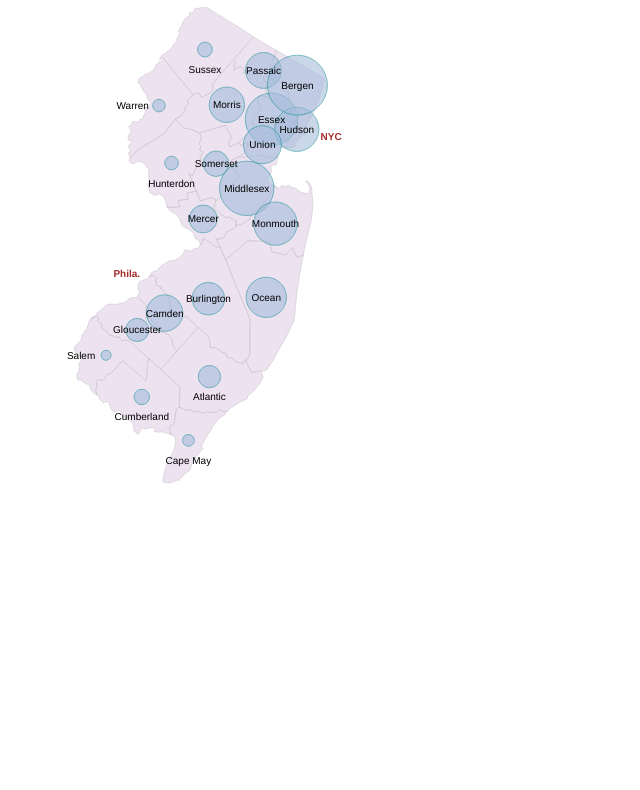
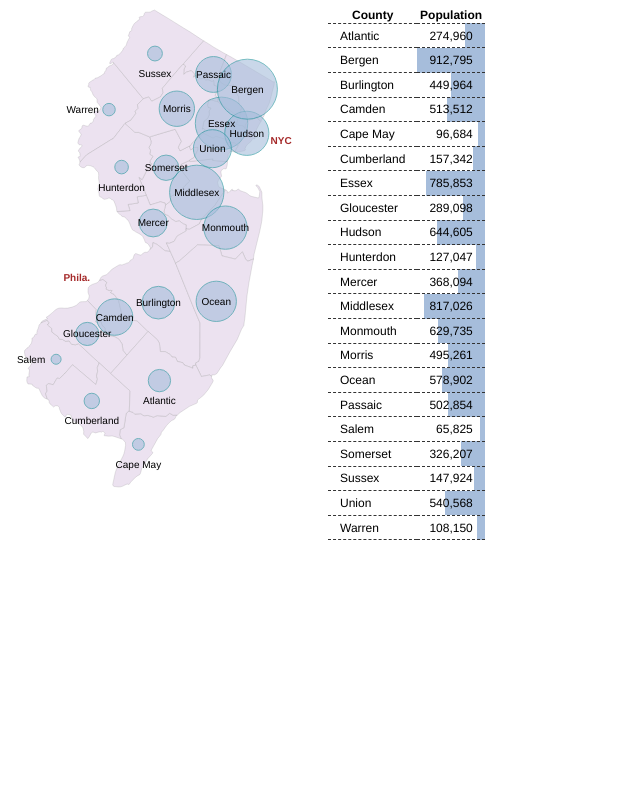
Before and after one commit to anyonecancode/nj_county_pops, a plain HTML site: page index.html in a window 1280 px wide. Shown: the part 73-863 px from the top of the page, without its empty margins (0-640 px from the left). Drawn offline with Linux system fonts and the light colour scheme.

Commit message:
Table added

```diff
--- a/index.html
+++ b/index.html
@@ -4,6 +4,56 @@
   <meta charset="UTF-8">
   <title>NJ Counties by Pop</title>
   <style>
+
+  body {
+    font-family:'Helvetica Neue', Helvetica, Arial, sans-serif;
+  }
+
+  #map {
+    float:left;
+    height: 1160px;
+    width: 320px;
+  }
+
+  #map svg {
+    height:100%;
+    width: 100%;
+  }
+
+  #list {
+    float:left;
+  }
+
+  text {
+    color: #777;
+    font-size: 10px;
+    alignment-baseline: central;
+  }
+
+  text.bordering {
+    fill: brown;
+    font-weight: bold;
+  }
+
+  table {
+    border-collapse: collapse;
+    font-family: 'Helvetica Neue', Helvetica, Arial, sans-serif;
+    font-size: 12px;
+  }
+
+  td {
+    padding: 0.4em 1em;
+    text-align: left;
+  }
+
+  td.pop {
+    text-align: right;
+  }
+
+  tr {
+    border-bottom: 1px dashed #333;
+  }
+
   .county {
     fill: #ece2f0;
     stroke: gray;
@@ -17,37 +67,32 @@
     opacity: 0.6;
   }
 
-  text {
-    color: #777;
-    font-family:'Helvetica Neue', Helvetica, Arial, sans-serif;
-    font-size: 10px;
-    alignment-baseline: central;
-  }
-
-  text.bordering {
-    fill: brown;
-    font-weight: bold;
-  }
-
   </style>
 </head>
 <body>
-  <h1>NJ Counties by Relative Population Size</h1>
-  <div id="holder"></div>
+  <h1>Population of NJ Counties</h1>
+  <div id="map"></div>
+  <table id="list">
+    <thead>
+      <tr>
+        <th>County</th>
+        <th>Population</th>
+      </tr>
+    </thead>
+    <tbody></tbody>
+  </table>
   <script src="d3.js"></script>
   <script src="topojson.v1.js"></script>
   <script>
-  var width = 960,
-    height = 1160;
 
-  var svg = d3.select('#holder').append('svg')
-      .attr('width', width)
-      .attr('height', height);
+  var table = d3.select('#list tbody');
+
+  var svg = d3.select('#map').append('svg');
 
   var projection = d3.geo.mercator()
         .center([-74.67,40.09])
         .scale(8600)
-        .translate([200,250]);
+        .translate([150,254]);
 
   var path = d3.geo.path().projection(projection);
 
@@ -59,13 +104,32 @@
       popList = geodata.map(function(item) {return item['properties'].population;})
       maxPop = d3.max(popList),
       minPop = d3.min(popList),
-      popScale = d3.scale.linear().domain([minPop, maxPop]).range([5,30]);
+      popScale = d3.scale.linear().domain([minPop, maxPop]).range([5,30]),
+      tableScale = d3.scale.linear().domain([0, maxPop]).range([0, 100]);
 
     var nyc = topojson.feature(data, data.objects.nyc).features,
       philly = topojson.feature(data, data.objects.philly).features;
 
     var centerNyc = projection(d3.geo.centroid(nyc[2])),
         centerPhilly = projection(d3.geo.centroid(philly[0]));
+
+    var tabledata = geodata.map(function(item) {
+      return [item.properties.NAME, item.properties.population];
+    }).sort(function(a,b) {
+      return d3.ascending(a[0], b[0]);
+    });
+
+    var thousands = d3.format(',d');
+
+    table.selectAll('tr')
+      .data(tabledata)
+    .enter()
+      .append('tr')
+      .html(function(d) {
+        var stop = tableScale(d[1]),
+          bg = 'background: linear-gradient(to left, #a6bddb 0%, #a6bddb ' + stop + '%, white ' + stop + 1 + '%, white 100%);';
+        return '<td>' + d[0] + '</td>' + '<td class="pop" style="'+bg+'">' + thousands(d[1]) + '</td>';
+      });
 
 
     svg.selectAll('.county')
```
